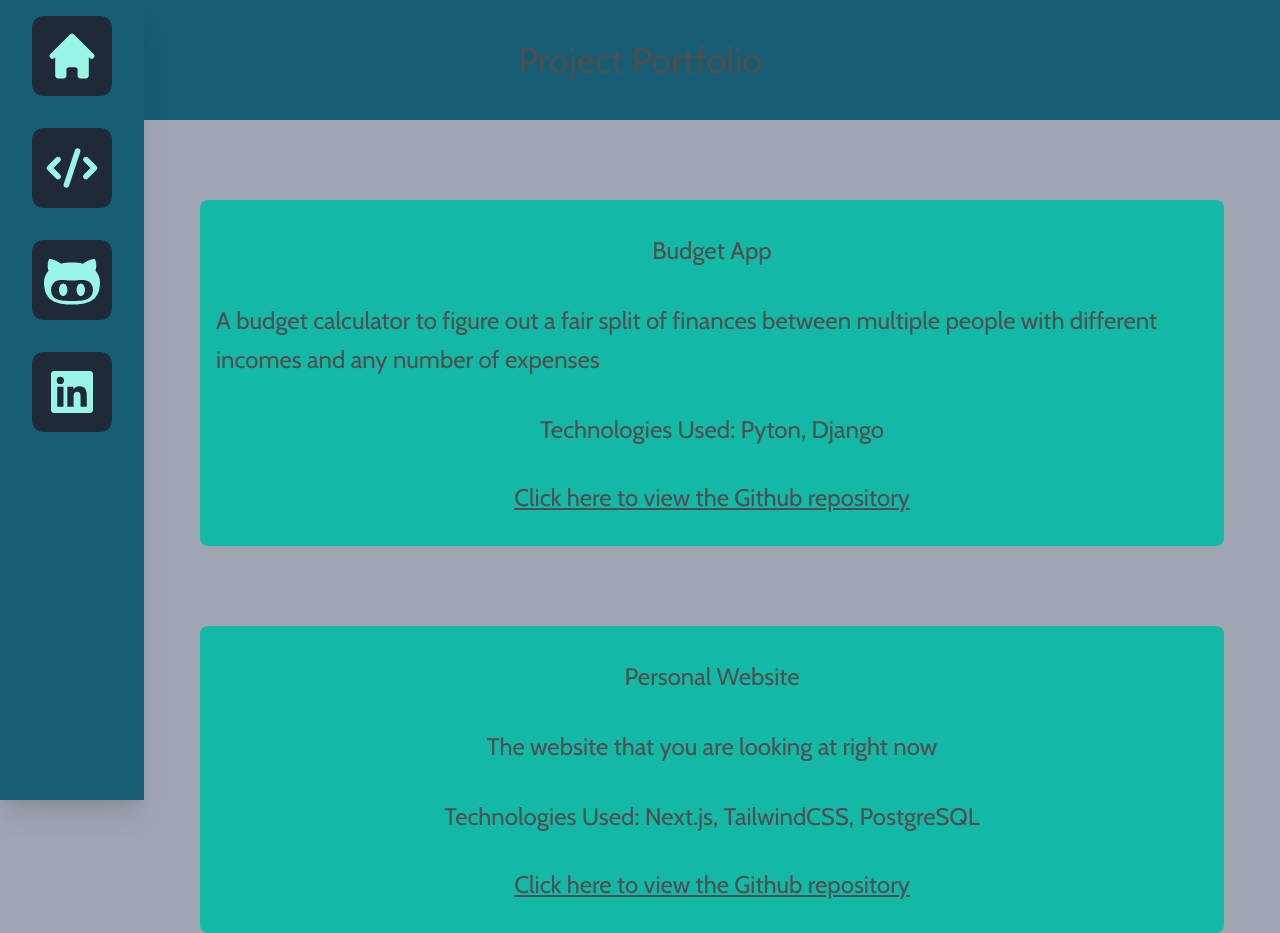
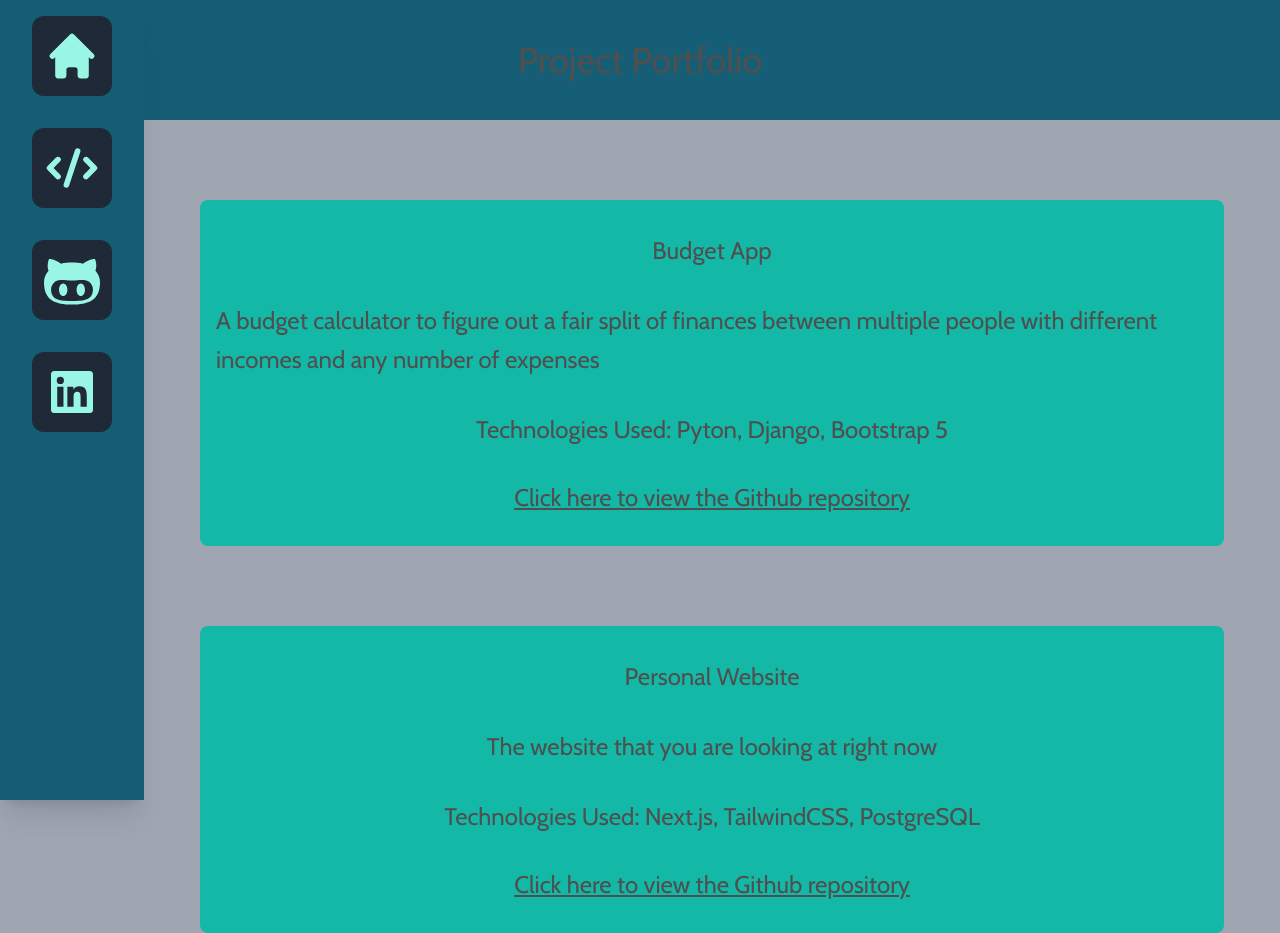
Before and after one commit to VinnyShipley/Personal_Site, a Next.js app: page /projects in a window 1280 px wide. Built offline with nearby package versions, Linux system fonts and the light colour scheme; what tw-elements would draw is missing.

Commit message:
Bootstrap added to budget_site techs

```diff
--- a/src/components/projectcard.js
+++ b/src/components/projectcard.js
@@ -2,7 +2,7 @@ const projectArray = [
   {title: 'Budget App',
   description: 'A budget calculator to figure out a fair split of finances between multiple people with different incomes and any number of expenses',
   link: 'https://github.com/VinnyShipley/Budget-App',
-  techs: 'Pyton, Django',
+  techs: 'Pyton, Django, Bootstrap 5',
   },
   {
     title: 'Personal Website',
```
